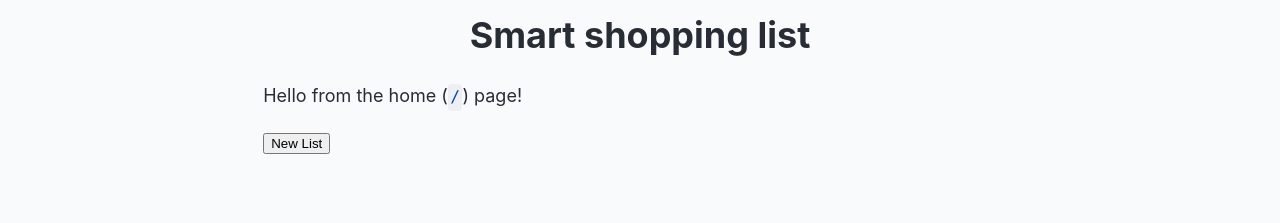
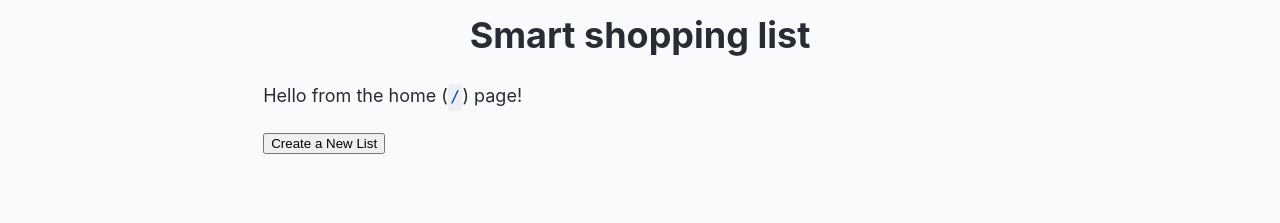
Before and after one commit to the-collab-lab/tcl-65-smart-shopping-list, a React (Vite) app: page / in a window 1280 px wide. Shown: the top 223 px of the page. Built offline with nearby package versions, Linux system fonts and the light colour scheme.

Commit message:
Cleaned up code, confirmed functionality

```diff
--- a/src/App.jsx
+++ b/src/App.jsx
@@ -14,6 +14,9 @@ import { useStateWithStorage } from './utils';
 import { generateToken } from '@the-collab-lab/shopping-list-utils';
 
 export function App() {
+	// creates a list token if there is no list token after the create list button is pushed.
+	// if there is a token, returns. otherwise, setListToken calls the generateToken function
+	// setting the result in state as listToken, writing it to local storage.
 	const handleNewToken = () => {
 		if (listToken) return;
 		setListToken(generateToken());
@@ -29,7 +32,6 @@ export function App() {
 	 * have tokens), and use `setListToken` when we allow a user
 	 * to create and join a new list.
 	 */
-	// const createList = () => {
 	const [listToken, setListToken] = useStateWithStorage(
 		'tcl-shopping-list-token',
 		null,
@@ -49,10 +51,8 @@ export function App() {
 						index
 						element={
 							listToken ? (
-								//<Home setListToken={setListToken} />
 								<Navigate to="/list" />
 							) : (
-								//<Navigate replace to="/list" />
 								<Home handleNewToken={handleNewToken} />
 							)
 						}
--- a/src/views/Home.jsx
+++ b/src/views/Home.jsx
@@ -1,12 +1,6 @@
 import './Home.css';
-//import { generateToken } from '@the-collab-lab/shopping-list-utils';
 import { Link } from 'react-router-dom';
 
-/*export function Home({ setListToken }) {
-	const generateListToken = () => {
-		setListToken(generateToken());
-		// redirect user to /list
-	};*/
 export function Home({ handleNewToken }) {
 	return (
 		<div className="Home">
@@ -14,9 +8,8 @@ export function Home({ handleNewToken }) {
 				Hello from the home (<code>/</code>) page!
 			</p>
 			<Link to="/list">
-				<button onClick={handleNewToken}>New List</button>
+				<button onClick={handleNewToken}>Create a New List</button>
 			</Link>
 		</div>
 	);
 }
-//<button onClick={generateListToken}>New List</button>
--- a/src/views/List.jsx
+++ b/src/views/List.jsx
@@ -1,13 +1,6 @@
 import { ListItem } from '../components';
 
 export function List({ data, listToken }) {
-	// console.log(listToken);
-	if (!listToken) {
-		console.log('!listToken');
-		// redirect to Home
-		// window.location.href = "/"
-	}
-
 	return (
 		<>
 			<p>
```
